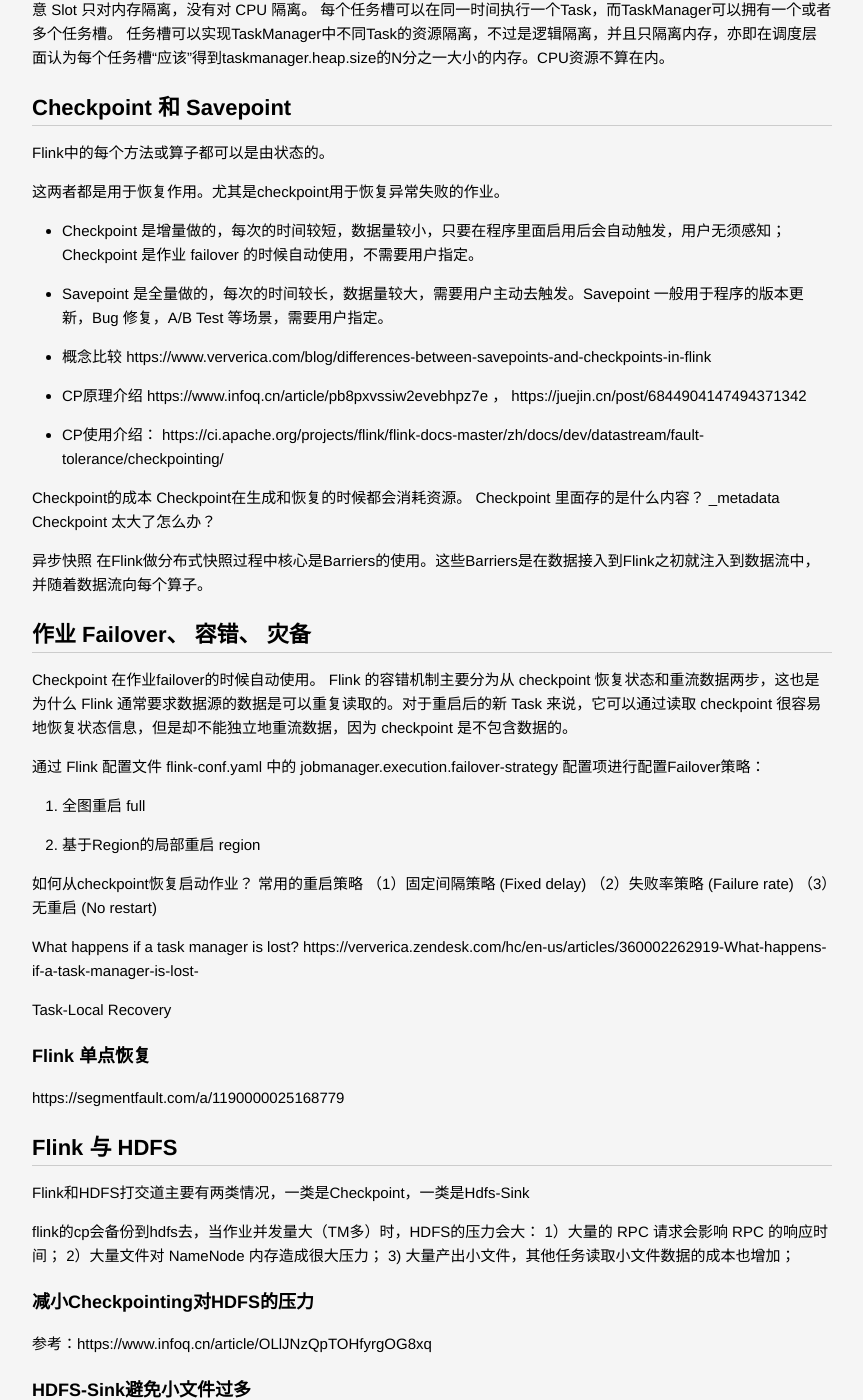
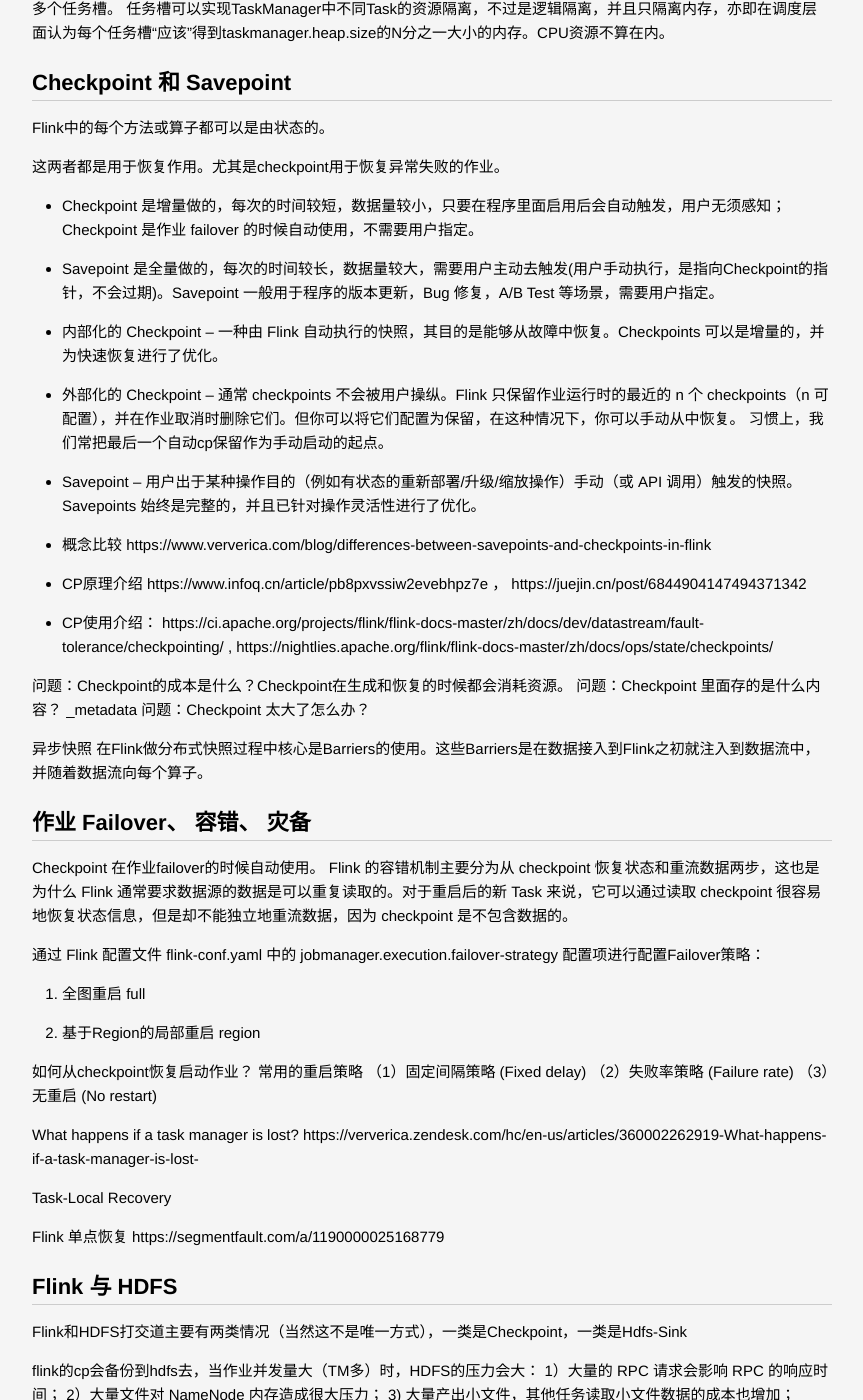
Before and after one commit to lucky521/blog, a Jekyll site: the page built from _posts/framework/2020-03-05-flink.markdown, in a window 1280 px wide and 1400 px high, scrolled down 4076 px. Shown: the whole window, without its empty margins (208-1071 px from the left). Built offline with Jekyll 4.4.1, drawn with Linux system fonts in a browser that asks for light colours; some of the changed text lies outside the part shown.

Commit message:
Update 2020-03-05-flink.markdown

````diff
--- a/_posts/framework/2020-03-05-flink.markdown
+++ b/_posts/framework/2020-03-05-flink.markdown
@@ -63,15 +63,21 @@
 
 这两者都是用于恢复作用。尤其是checkpoint用于恢复异常失败的作业。
 * Checkpoint 是增量做的，每次的时间较短，数据量较小，只要在程序里面启用后会自动触发，用户无须感知；Checkpoint 是作业 failover 的时候自动使用，不需要用户指定。
-* Savepoint 是全量做的，每次的时间较长，数据量较大，需要用户主动去触发。Savepoint 一般用于程序的版本更新，Bug 修复，A/B Test 等场景，需要用户指定。
+* Savepoint 是全量做的，每次的时间较长，数据量较大，需要用户主动去触发(用户手动执行，是指向Checkpoint的指针，不会过期)。Savepoint 一般用于程序的版本更新，Bug 修复，A/B Test 等场景，需要用户指定。
+
+* 内部化的 Checkpoint – 一种由 Flink 自动执行的快照，其目的是能够从故障中恢复。Checkpoints 可以是增量的，并为快速恢复进行了优化。
+* 外部化的 Checkpoint – 通常 checkpoints 不会被用户操纵。Flink 只保留作业运行时的最近的 n 个 checkpoints（n 可配置），并在作业取消时删除它们。但你可以将它们配置为保留，在这种情况下，你可以手动从中恢复。 习惯上，我们常把最后一个自动cp保留作为手动启动的起点。
+* Savepoint – 用户出于某种操作目的（例如有状态的重新部署/升级/缩放操作）手动（或 API 调用）触发的快照。Savepoints 始终是完整的，并且已针对操作灵活性进行了优化。
+
 - 概念比较 https://www.ververica.com/blog/differences-between-savepoints-and-checkpoints-in-flink
 - CP原理介绍 https://www.infoq.cn/article/pb8pxvssiw2evebhpz7e ， https://juejin.cn/post/6844904147494371342
-- CP使用介绍： https://ci.apache.org/projects/flink/flink-docs-master/zh/docs/dev/datastream/fault-tolerance/checkpointing/
+- CP使用介绍： https://ci.apache.org/projects/flink/flink-docs-master/zh/docs/dev/datastream/fault-tolerance/checkpointing/ , https://nightlies.apache.org/flink/flink-docs-master/zh/docs/ops/state/checkpoints/
 
-Checkpoint的成本
-Checkpoint在生成和恢复的时候都会消耗资源。
-Checkpoint 里面存的是什么内容？ _metadata
-Checkpoint 太大了怎么办？
+
+
+问题：Checkpoint的成本是什么？Checkpoint在生成和恢复的时候都会消耗资源。
+问题：Checkpoint 里面存的是什么内容？ _metadata
+问题：Checkpoint 太大了怎么办？
 
 异步快照
 在Flink做分布式快照过程中核心是Barriers的使用。这些Barriers是在数据接入到Flink之初就注入到数据流中，并随着数据流向每个算子。
@@ -98,7 +104,7 @@
 
 Task-Local Recovery
 
-### Flink 单点恢复
+Flink 单点恢复
 https://segmentfault.com/a/1190000025168779
 
 
@@ -106,7 +112,7 @@
 
 ## Flink 与 HDFS
 
-Flink和HDFS打交道主要有两类情况，一类是Checkpoint，一类是Hdfs-Sink
+Flink和HDFS打交道主要有两类情况（当然这不是唯一方式），一类是Checkpoint，一类是Hdfs-Sink
 
 flink的cp会备份到hdfs去，当作业并发量大（TM多）时，HDFS的压力会大：
 1）大量的 RPC 请求会影响 RPC 的响应时间；
@@ -129,7 +135,7 @@
 batch application
 stream application
 
-## Flink如何以Table的概念支持批流一体
+### Flink如何以Table的概念支持批流一体
 Flink 数据处理流水线开始于 source 表。source 表产生在查询执行期间可以被操作的行；它们是查询时 FROM 子句中引用的表。这些表可能是 Kafka 的 topics，数据库，文件系统，或者任何其它 Flink 知道如何消费的系统。
 
 ### 流到动态表的转换
@@ -152,13 +158,14 @@
 
 
 
-
 ## keygroup
 
 Flink的状态分为两类：Keyed State和Operator State。前者与每个键相关联，后者与每个算子的并行实例（即Sub-Task）相关联。
 
 Key Group是Flink状态机制中的一个重要设计. Key Group是Keyed State分配的原子单位，且Flink作业内Key Group的数量与最大并行度相同，也就是说Key Group的索引位于[0, maxParallelism - 1]的区间内。
 从这里可以看到key-group与最大并发数有关系，如果key-group分配不均匀的话，状态分配也会不均匀。
+
+
 
 
 ## Catalog
@@ -301,6 +305,9 @@
 
 * Aligned Checkpoint
 * Unaligned Checkpoint
+
+* 本地（局部）checkpoint
+* 远端（完整）checkpoint
 
 ### Checkpoint 配置
 
@@ -737,7 +744,7 @@
 # Flink程序调试
 
 
-问题：Flink程序除了问题怎么定位原因？ 现象->本质
+问题：Flink程序出了问题怎么定位原因？ 现象->本质
 
 
 背压/反压的原因
@@ -769,8 +776,12 @@
 * 背压导致chechkpoint超时: 缓冲区的数据处理不过来，barrier流动慢，导致checkpoint生成时间长, 出现超时的现象.
 * 在 task 端，所有的处理都是单线程的，数据处理和 barrier 处理都由主线程处理，如果主线程在处理太慢（比如使用 RocksDBBackend，state 操作慢导致整体处理慢），导致 barrier 处理的慢，也会影响整体 Checkpoint 的进度
 
-Checkpoint失败与作业失败的关联？
+问题：Checkpoint失败与作业失败的关联？
+如何应对 Exceeded checkpoint tolerable failure threshold ？
 
+
+问题：怎么判断flink任务是从cp启动的还是从0启动的？
+Dashboard的checkpoints页面里有一个"Latest Restore"
 
 
 
@@ -788,7 +799,11 @@
 
 ./bin/flink list --all
 
-./bin/flink cancel job_id
+./bin/flink cancel :job_id
+
+
+./bin/flink run -s :savepointPath
+
 ```
 
 
````
Also changed, not shown: other parts of _posts/framework/2020-03-05-flink.markdown (+7 -10 lines).
